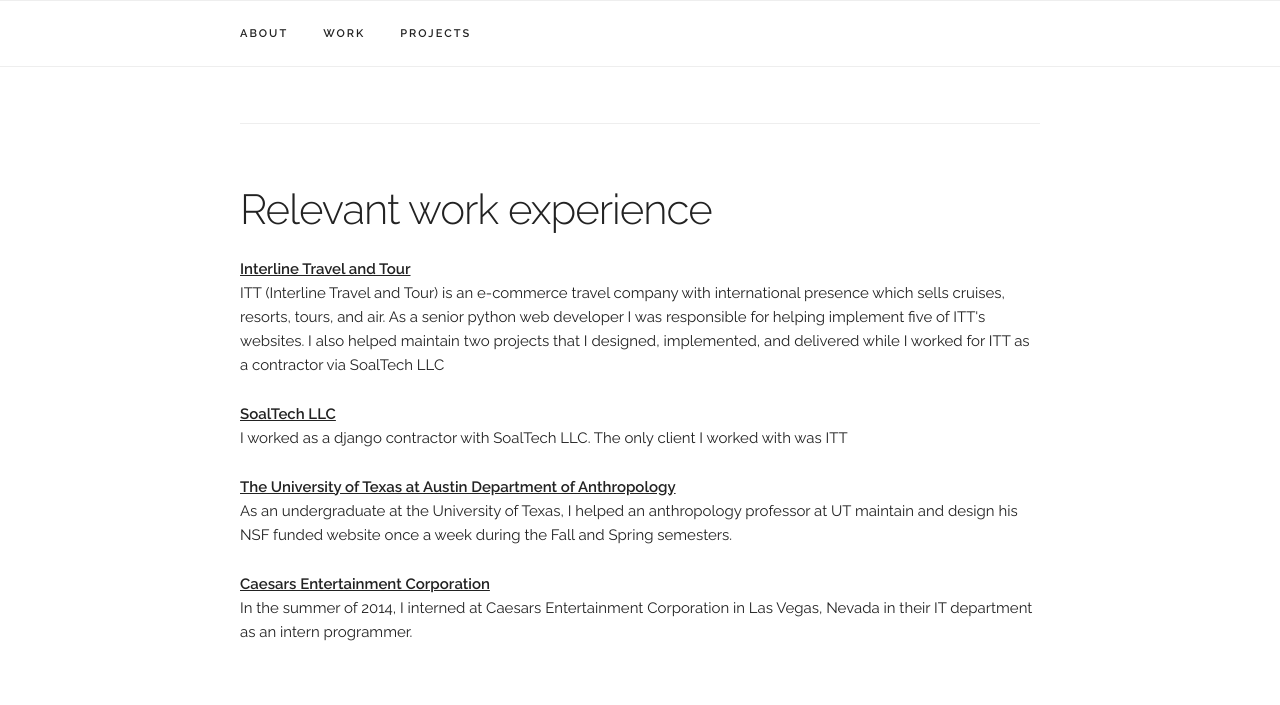
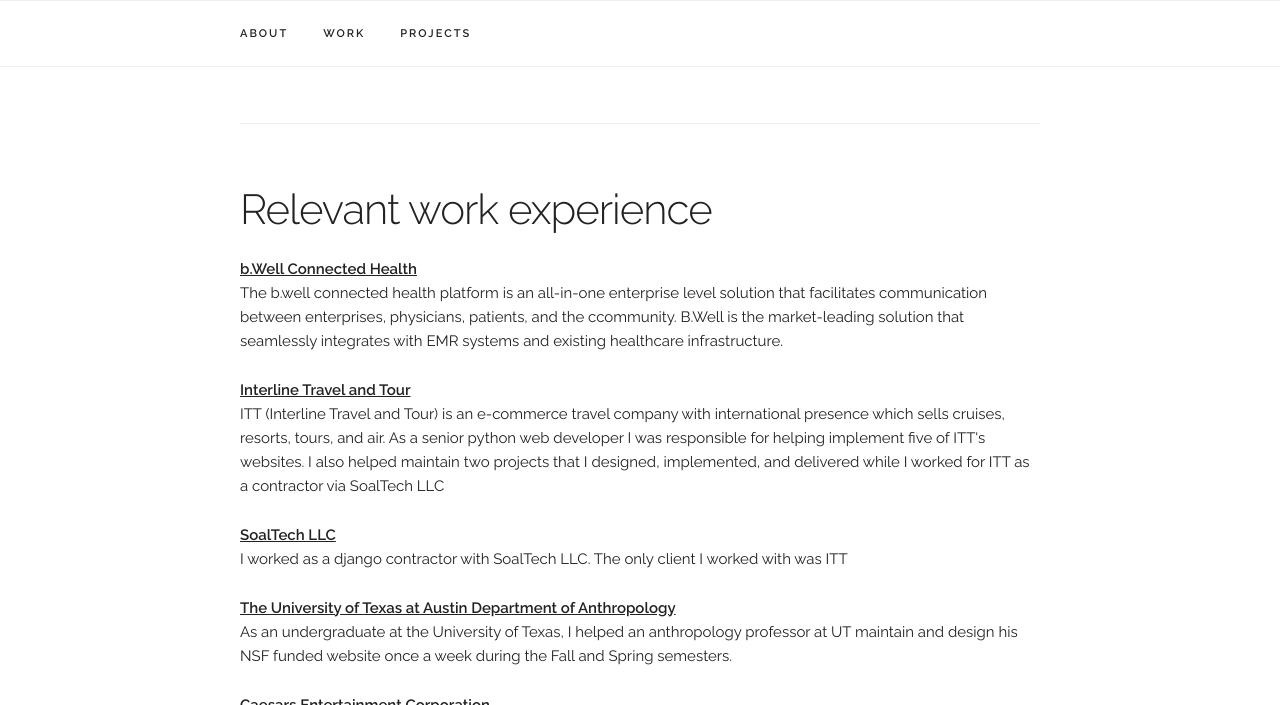
Before and after one commit to PresidentNick/presidentnick.github.io, a Jekyll site: the page index.html, which Jekyll copies as it is, in a window 1280 px wide and 900 px high, scrolled down 1006 px, cut to the strip 0-705 px from the top of the window. Built offline with Jekyll 4.4.1, drawn with Linux system fonts in a browser that asks for light colours; nearby versions of some CDN libraries; comment, search, counter and statistics services are not loaded.

Commit message:
Add b.Well to relevant work experience

```diff
--- a/index.html
+++ b/index.html
@@ -129,6 +129,8 @@
         </div>
         <div class="docs-section" id="work">
             <h2>Relevant work experience</h2>
+            <b><u>b.Well Connected Health</u></b>
+            <p>The b.well connected health platform is an all-in-one enterprise level solution that facilitates communication between enterprises, physicians, patients, and the ccommunity. B.Well is the market-leading solution that seamlessly integrates with EMR systems and existing healthcare infrastructure.</p>
             <b><u>Interline Travel and Tour</u></b>
             <p>ITT (Interline Travel and Tour) is an e-commerce travel company with international presence which sells cruises, resorts, tours, and air. As a senior python web developer I was responsible for helping implement five of ITT's websites. I also
                 helped maintain two projects that I designed, implemented, and delivered while I worked for ITT as a contractor via SoalTech LLC</p>
```
